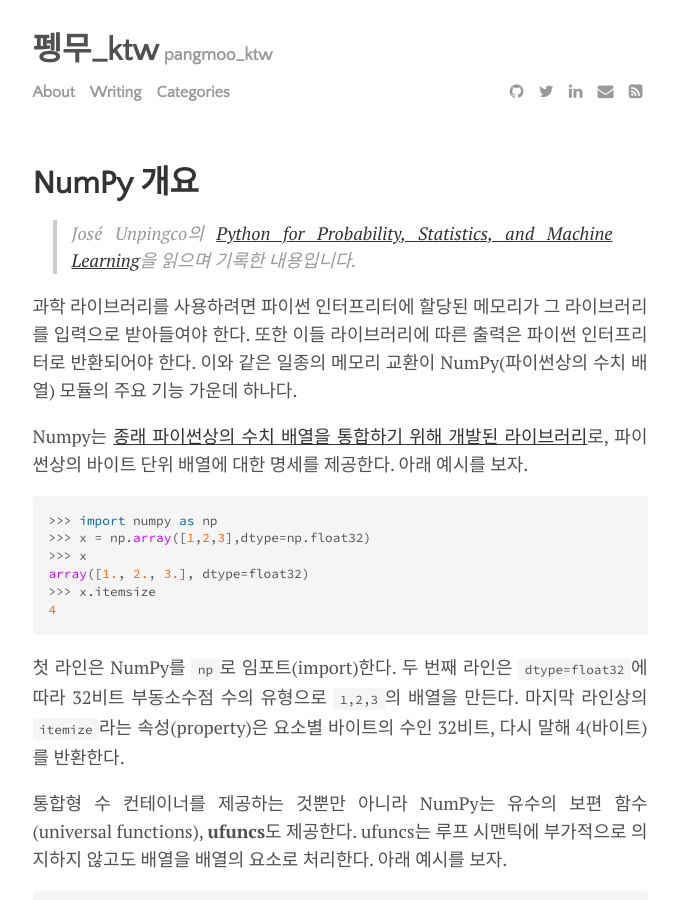
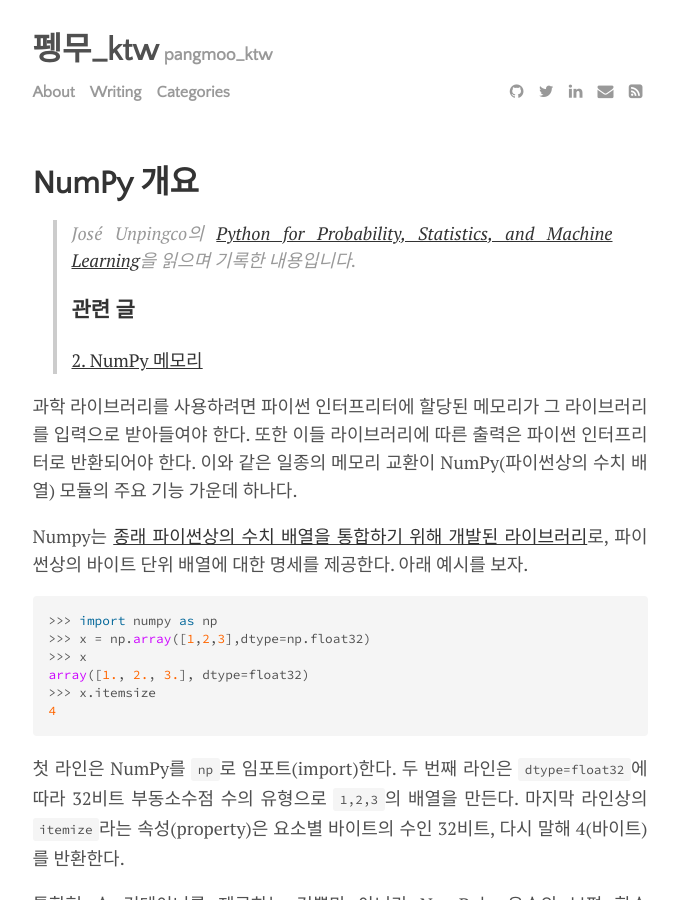
Before and after one commit to pangmoo-KTW/pangmoo-KTW, a Jekyll site: the page built from _posts/2023-07-07-ppml001.md, in a window 1280 px wide and 900 px high. Shown: the whole window, without its empty margins (300-978 px from the left). Built offline with Jekyll 4.4.1, drawn with Linux system fonts in a browser that asks for light colours; comment, search, counter and statistics services are not loaded.

Commit message:
20230709_03

```diff
--- a/_posts/2023-07-07-ppml001.md
+++ b/_posts/2023-07-07-ppml001.md
@@ -7,6 +7,10 @@ tags: [MachineLearning]
 ---
 
 > *José Unpingco의 [Python for Probability, Statistics, and Machine Learning](https://library.samdu.uz/files/7cbb6fdd660fb2c0f0580bfd6ed73040_Python%20for%20Probability,%20Statistics,%20and%20Machine%20Learning.pdf){:target="_blank"}을 읽으며 기록한 내용입니다.*
+>
+> <h3>관련 글</h3>
+>
+> [2. NumPy 메모리](https://pangmoo-ktw.github.io/pangmoo-KTW/ppml002){:target="_blank"}
 
 과학 라이브러리를 사용하려면 파이썬 인터프리터에 할당된 메모리가 그 라이브러리를 입력으로 받아들여야 한다.
 또한 이들 라이브러리에 따른 출력은 파이썬 인터프리터로 반환되어야 한다.
```
Also changed, not shown: _posts/2023-07-09-ppml002.md (+3 -0 lines).
